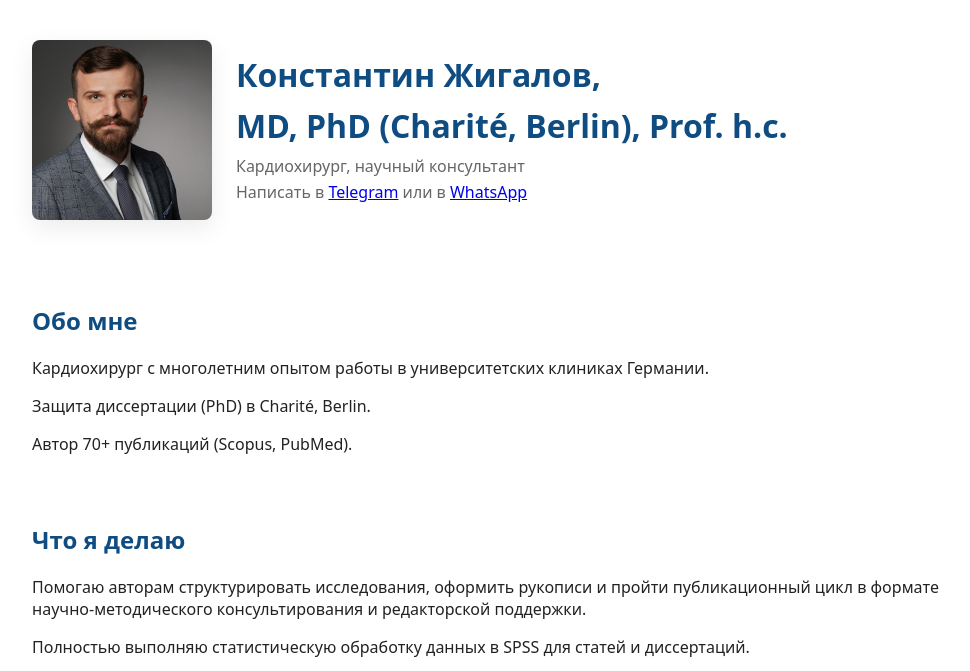
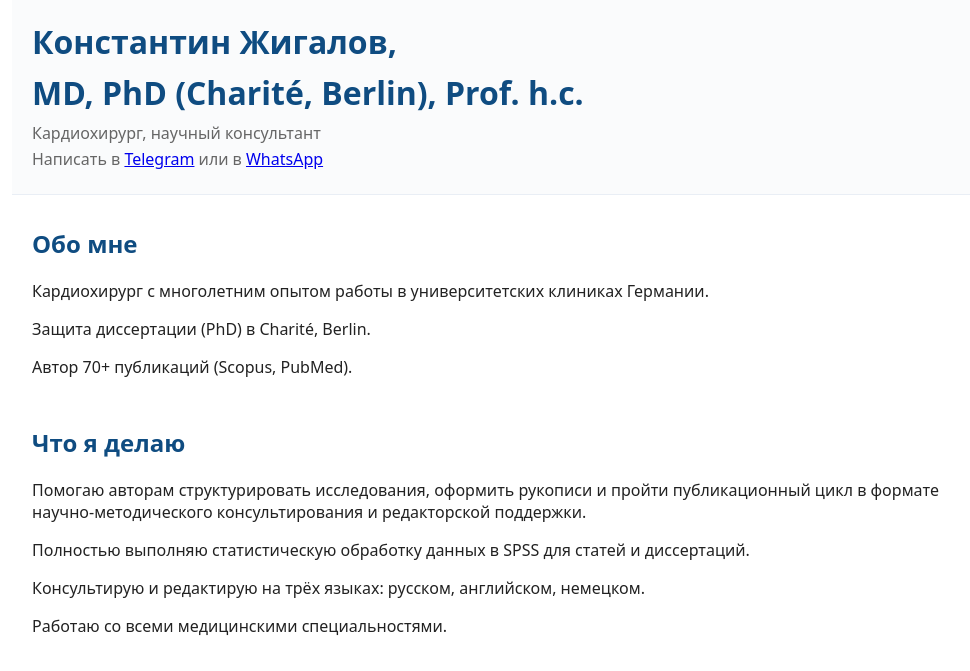
Before and after one commit to 711131719mailru/Zhigalov, a plain HTML site: page index.html in a window 1280 px wide. Shown: the top 671 px of the page, without its empty margins (138-1108 px from the left). Drawn offline with Linux system fonts and the light colour scheme.

Commit message:
Add files via upload

```diff
--- a/index.html
+++ b/index.html
@@ -10,7 +10,6 @@
 </head>
 <body>
   <header class="header">
-    <img src="portrait.png" alt="Константин Жигалов">
     <div class="info">
       <h1>Константин Жигалов,</h1>
       <h1>MD, PhD (Charité, Berlin), Prof. h.c.</h1>
--- a/styles.css
+++ b/styles.css
@@ -7,11 +7,15 @@
 }
 *{box-sizing:border-box}
 body{font-family:system-ui,-apple-system,Segoe UI,Roboto,Helvetica,Arial,sans-serif;background:var(--bg);color:var(--text);margin:0}
-.header{max-width:980px;margin:0 auto;padding:40px 20px;display:flex;gap:24px;align-items:center}
+.header{max-width:980px;margin:0 auto;padding:20px 20px;display:flex;gap:24px;align-items:center;border-bottom:1px solid #e9eef5;background:#fafbfc}
 .header img{width:180px;height:180px;object-fit:cover;border-radius:8px;box-shadow:0 8px 24px rgba(0,0,0,.08)}
 .header .info h1{margin:0 0 8px;font-size:32px;color:var(--accent)}
 .header .info p{margin:4px 0;color:var(--muted)}
-.section{max-width:980px;margin:0 auto;padding:24px 20px 8px}
+.section{
+  max-width:980px;
+  margin:0 auto;
+  padding:12px 20px 0px;
+}
 .section h2{color:var(--accent)}
 .cards{display:grid;grid-template-columns:repeat(auto-fill,minmax(280px,1fr));gap:16px;margin:16px 0}
 .card{border:1px solid #e5e7eb;border-radius:10px;padding:16px;background:#fff;box-shadow:0 6px 20px rgba(0,0,0,.04)}
```
Also changed, not shown: offer.html (+1 -1 lines).
